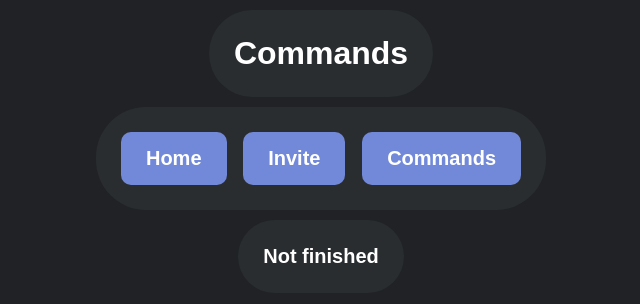
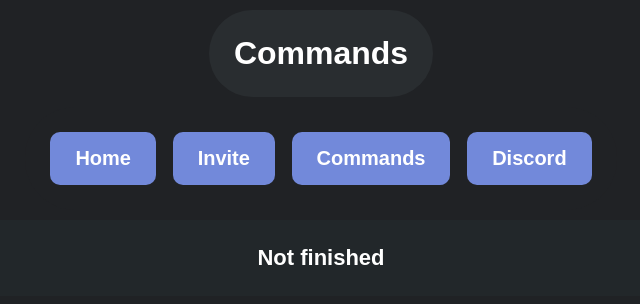
Before and after one commit to Toricane/Perseverance-Bot, a Flask app: page /commands in a window 1280 px wide. Shown: the top 304 px of the page, without its empty margins (319-959 px from the left). Run offline with Flask 2, Linux system fonts and the light colour scheme.

Commit message:
5.0.1
Edits to the website only

```diff
--- a/website/templates/commands.html
+++ b/website/templates/commands.html
@@ -3,25 +3,80 @@
 <head>
 	<meta charset="UTF-8">
 	<meta name="viewport" content="width=device-width, initial-scale=1.0">
-        <title>Commands | Perseverance Bot Website</title>
+	<title>Perseverance Bot Website</title>
 	<style>
-        a:link, a:visited {
+		a:link,
+		a:visited {
 			background-color: #7289DA;
 			color: white;
 			padding: 15px 25px;
 			text-align: center;
 			text-decoration: none;
-        display: inline-block;border-radius: 10px;
+			display: inline-block;
+			border-radius: 10px;
 		}
 
-        a:hover, a:active {
+		a:hover,
+		a:active {
 			background-color: #99AAB5;
+		}
+
+		h1 {
+			display: table;
+			margin: 10px auto 10px auto;
+			padding: 25px;
+			background-color: #292D30;
+			color: #FFFFFF;
+			font-family: Arial;
+			text-align: center;
+			border-radius: 50px;
+        }
+
+		h2 {
+			font-family: Arial;
+			font-size: 20px;
+			color: #FFFFFF;
+			background-color: #202225;
+			display: table;
+			margin: 10px auto 10px auto;
+			padding: 25px;
+			border-radius: 50px;
+		}
+
+		h3 {
+			font-family: Arial;
+			font-size: 22px;
+			color: #FFFFFF;
+			background-color: #22272a;
+			display: block;
+			margin: 10px auto 10px auto;
+			padding: 25px;
+			text-align: center;
+			border-radius: 50px;
+		}
+
+		p {
+			font-family: Arial;
+			font-size: 16px;
+			color: #FFFFFF;
+			background-color: #171a1c;
+			display: inline-block;
+			margin: -33px auto 500px auto;
+			padding: 25px;
+			text-align: left;
+			border-radius: 50px;
+		}
+        img {
+            display: block;
+            margin-left: auto;
+            margin-right: auto;
         }
 	</style>
 </head>
     <body style="background-color:#202225;">
-        <h1 style="display:table;margin:10px auto 10px auto;padding:25px;background-color:#292D30;color:#FFFFFF;font-family:Arial;text-align:center;border-radius:50px;">Commands</h1>
-        <h3 style="font-family:Arial;font-size:20px;color:#FFFFFF;background-color:#292D30;display:table;margin:10px auto 10px auto;padding:25px;background-color:#292D30;color:#FFFFFF;font-family:Arial;text-align:center;border-radius:50px;text-align:center;"><a href="https://Perseverance-Bot.toricane.repl.co">Home</a>&nbsp&nbsp&nbsp<a href="https://discord.com/api/oauth2/authorize?client_id=811277990913769523&permissions=3691244614&scope=bot%20applications.commands" target="_blank">Invite</a>&nbsp&nbsp&nbsp<a href="https://Perseverance-Bot.toricane.repl.co/commands">Commands</a></h3>
-        <h5 style="font-family:Arial;font-size:20px;color:#FFFFFF;background-color:#292D30;display:table;margin:10px auto 10px auto;padding:25px;background-color:#292D30;color:#FFFFFF;font-family:Arial;text-align:left;border-radius:50px;">Not finished</h5>
+        <h1>Commands</h1>
+        <h2><a href="https://Perseverance-Bot.toricane.repl.co">Home</a>&nbsp&nbsp&nbsp<a href="https://discord.com/api/oauth2/authorize?client_id=811277990913769523&permissions=3691244614&scope=bot%20applications.commands"
+		 target="_blank">Invite</a>&nbsp&nbsp&nbsp<a href="https://Perseverance-Bot.toricane.repl.co/commands">Commands</a>&nbsp&nbsp&nbsp<a href="https://discord.gg/QFcMcCQGbU">Discord</a></h2>
+        <h3>Not finished</h3>
     </body>
 </html>
```
Also changed, not shown: website/templates/code.html (+10 -4 lines), main.py (line endings or trailing spaces), website/templates/perseverance.png (added). Lines whose indentation alone changed are shown as unchanged.
